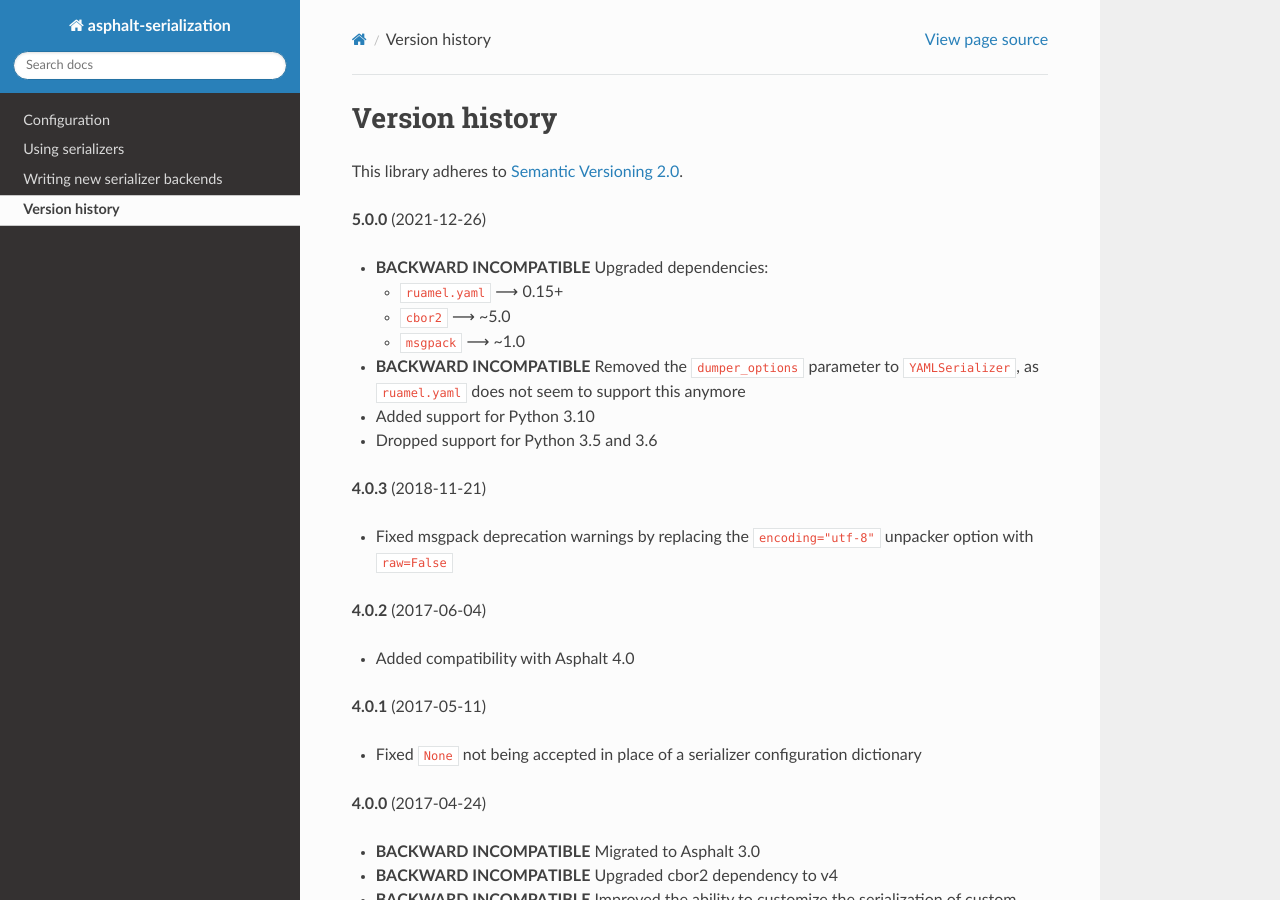
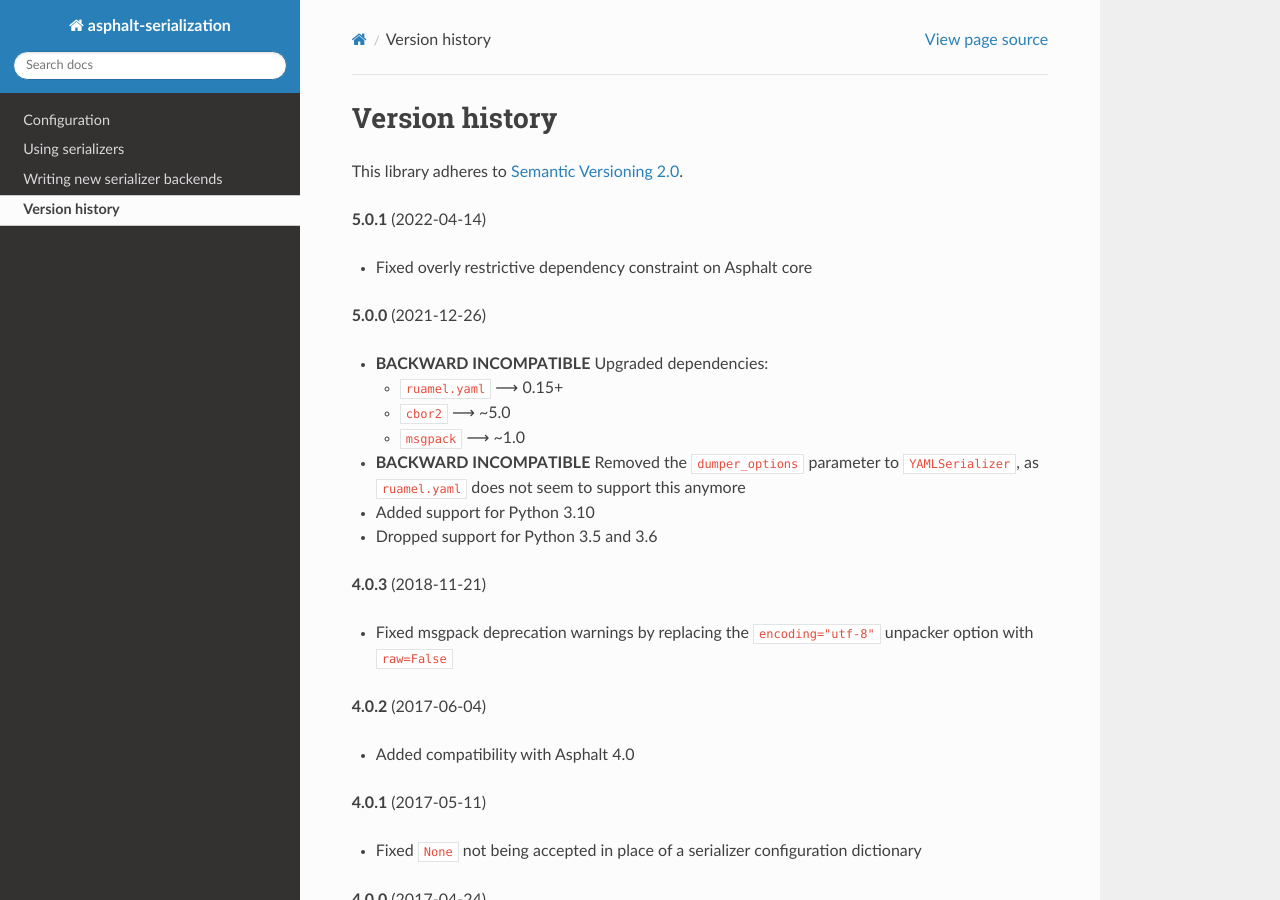
Before and after one commit to asphalt-framework/asphalt-serialization, a Sphinx documentation site: the page built from docs/versionhistory.rst, in a window 1280 px wide and 900 px high. Built offline with Sphinx 7.4.7 and the Read the Docs theme 2.0.0, drawn with Linux system fonts in a browser that asks for light colours; the version number could not be read and is left out.

Commit message:
Updated version history

```diff
--- a/docs/versionhistory.rst
+++ b/docs/versionhistory.rst
@@ -2,6 +2,10 @@ Version history
 ===============
 
 This library adheres to `Semantic Versioning 2.0 <http://semver.org/>`_.
+
+**5.0.1** (2022-04-14)
+
+- Fixed overly restrictive dependency constraint on Asphalt core
 
 **5.0.0** (2021-12-26)
 
```
